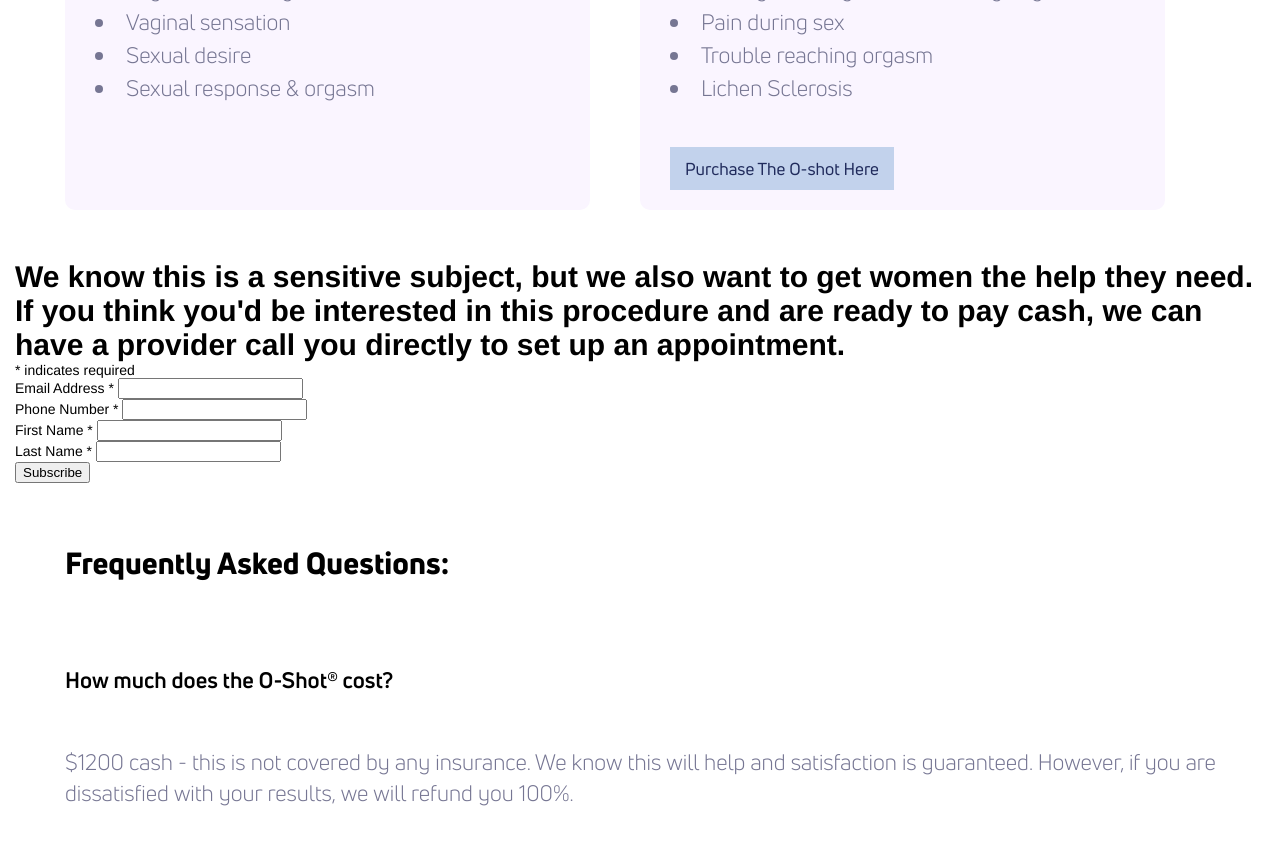
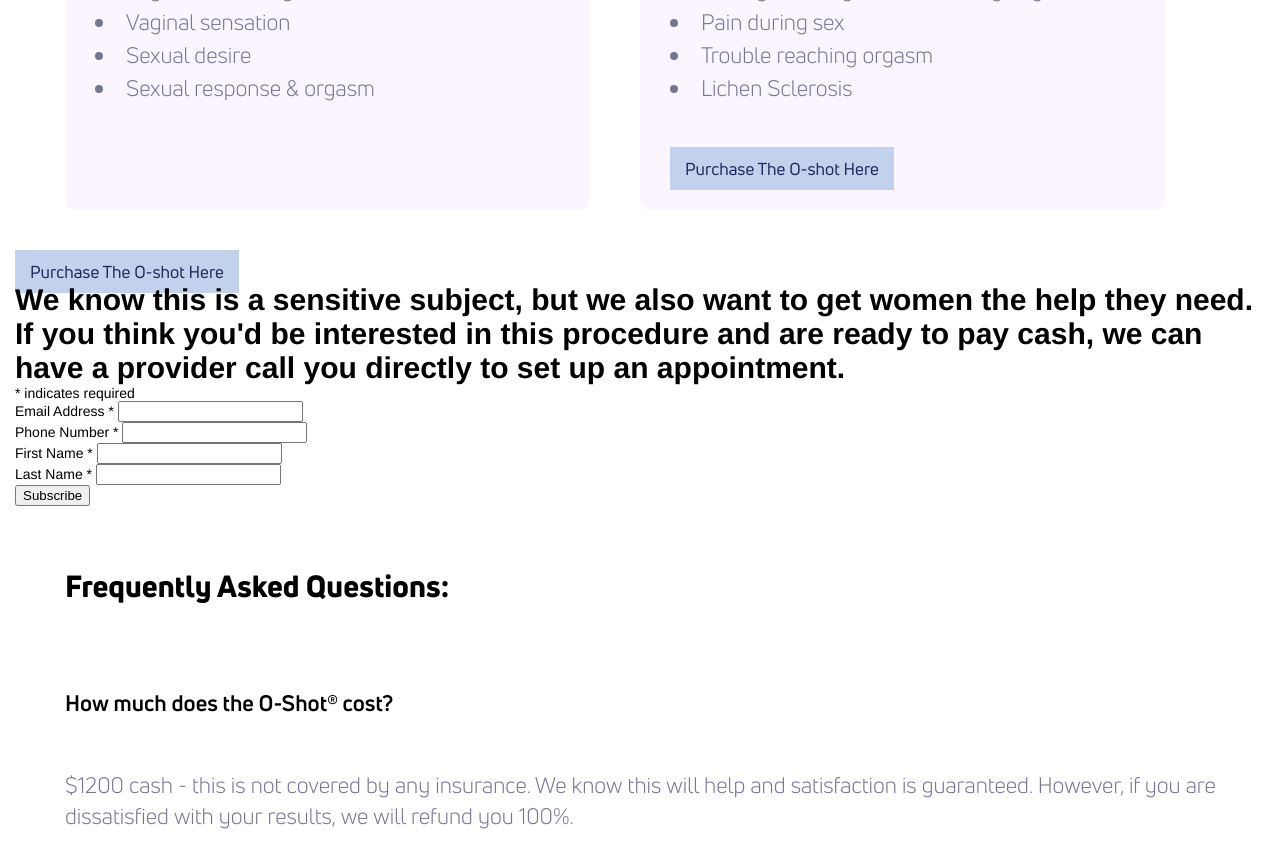
Before and after one commit to theneverwoods/gerstenberg.clinic, a Jekyll site: the page built from services/o-shot.html, in a window 1280 px wide and 900 px high, scrolled down 2000 px. Shown: the top 868 px of the window. Built offline with Jekyll 4.4.1, drawn with Linux system fonts in a browser that asks for light colours; comment, search, counter and statistics services are not loaded.

Commit message:
Update o-shot.html

```diff
--- a/services/o-shot.html
+++ b/services/o-shot.html
@@ -63,8 +63,9 @@ redirect_from: /oshot
         <a href="https://gerstenbergclinic.square.site/product/o-shot-/1?cp=true&sa=false&sbp=false&q=false&category_id=9e" class="btn">Purchase The O-shot Here</a>
 	</div>
 </div>
-
-
+<div>
+ <a href="https://gerstenbergclinic.square.site/product/o-shot-/1?cp=true&sa=false&sbp=false&q=false&category_id=9e" class="btn">Purchase The O-shot Here</a>
+</div>
 <!-- Begin Mailchimp Signup Form -->
 <link href="//cdn-images.mailchimp.com/embedcode/classic-10_7.css" rel="stylesheet" type="text/css">
 <style type="text/css">
```
